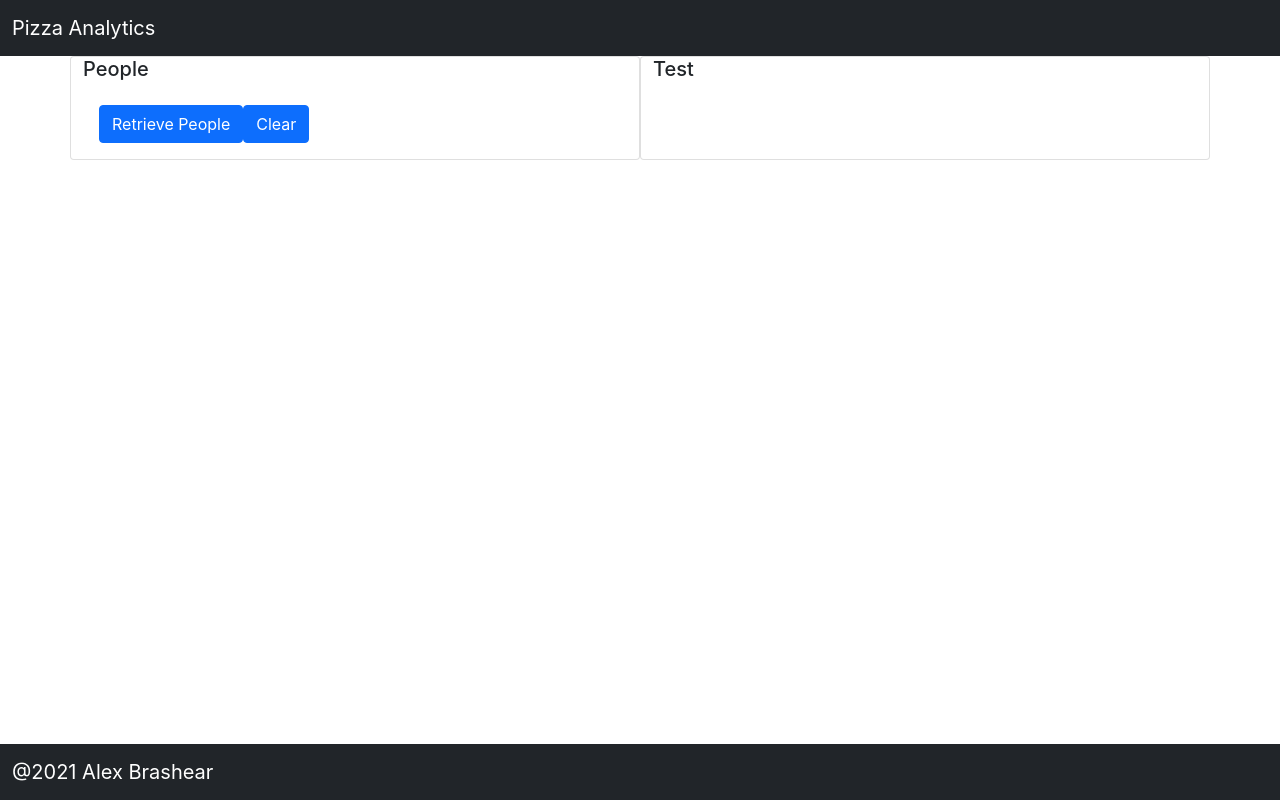
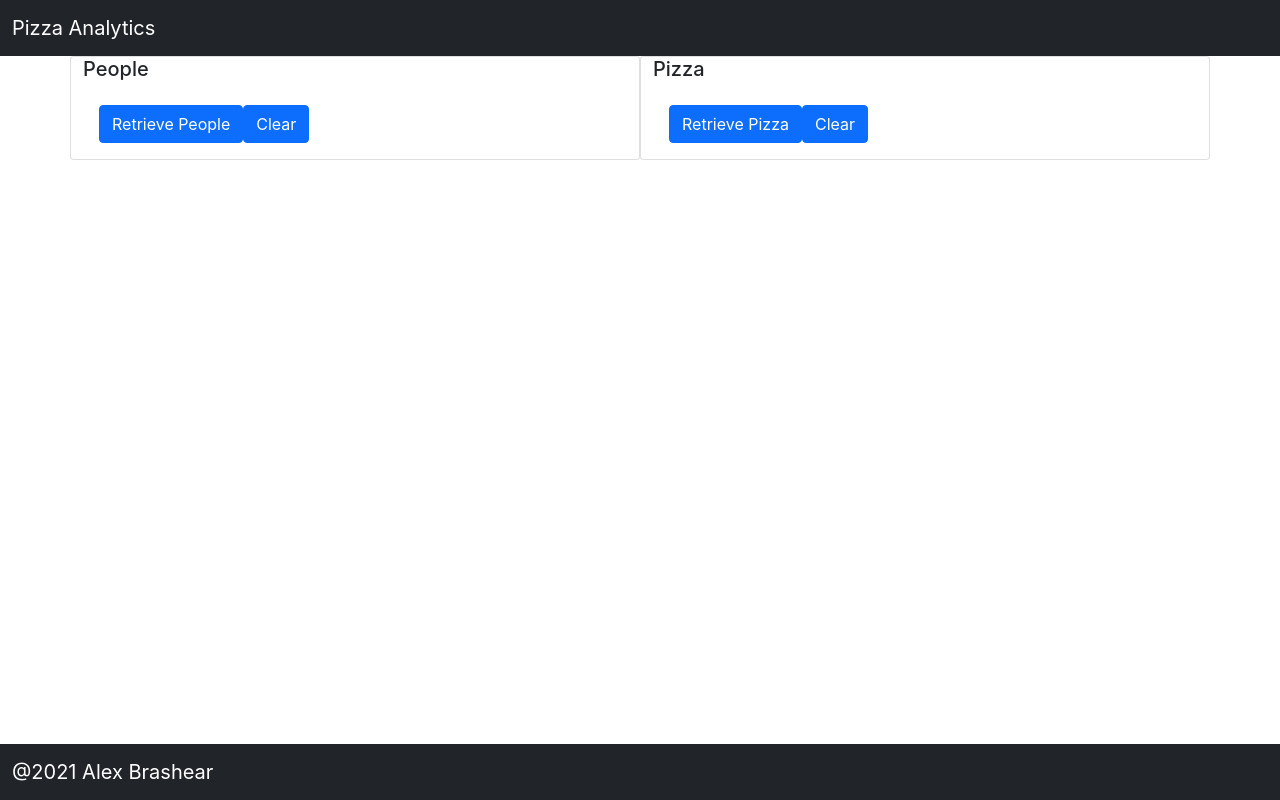
Before and after one commit to ryanalexanderbrashear/Pizza_Frontend, a React (Create React App) app: page / in a window 1280 px wide. Built offline with nearby package versions, Linux system fonts and the light colour scheme.

Commit message:
Added PizzaListCard component for displaying the list of unique pizza types

```diff
--- a/src/components/Content.js
+++ b/src/components/Content.js
@@ -1,14 +1,14 @@
 import React from 'react';
 import Card from './Card';
 import PeopleListCard from './PeopleListCard';
+import PizzaListCard from './PizzaListCard';
 
 function Content() {
   return (
     <div className='container'>
       <div className='row'>
         <PeopleListCard />
-        <Card title={'Test'}>
-        </Card>
+        <PizzaListCard />
       </div>
     </div>
   );
--- /dev/null
+++ b/src/components/PizzaListCard.js
@@ -0,0 +1,27 @@
+import React, { useState } from 'react';
+import { retrievePizza } from "../utilities/apiFunctions";
+import Card from "./Card";
+import CardList from './CardList';
+import CardButton from './CardButton';
+
+function PizzaListCard() {
+
+  const [pizza, setPizza] = useState([]);
+
+  const retrievePizzaList = () => {
+    retrievePizza()
+      .then((pizza) => {
+        setPizza(pizza);
+      })
+  }
+
+  return (
+    <Card title={'Pizza'}>
+      <CardList list={pizza} />
+      <CardButton title={'Retrieve Pizza'} onClick={retrievePizzaList} />
+      <CardButton title={'Clear'} onClick={() => setPizza([])} />
+    </Card>
+  );
+}
+
+export default PizzaListCard;
```
